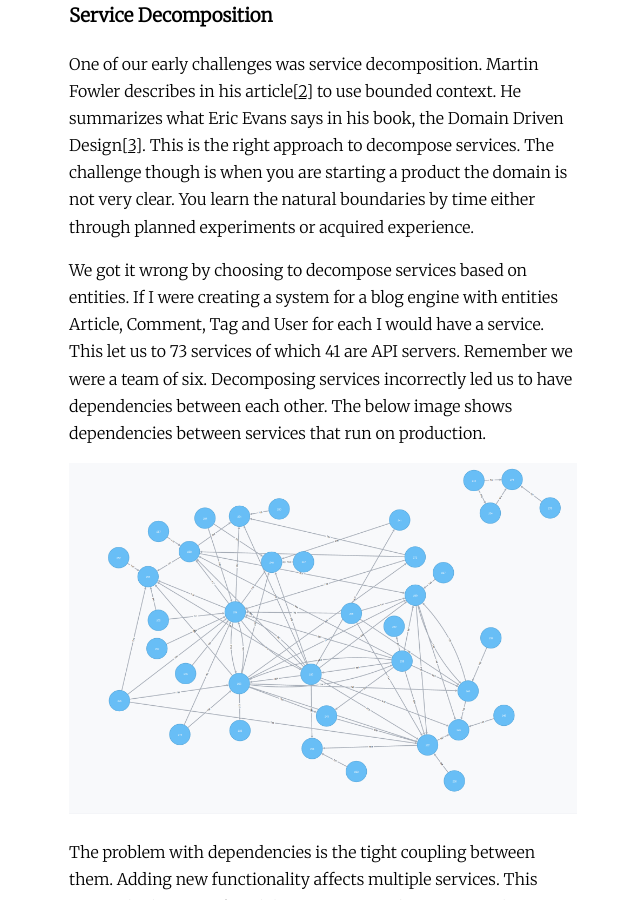
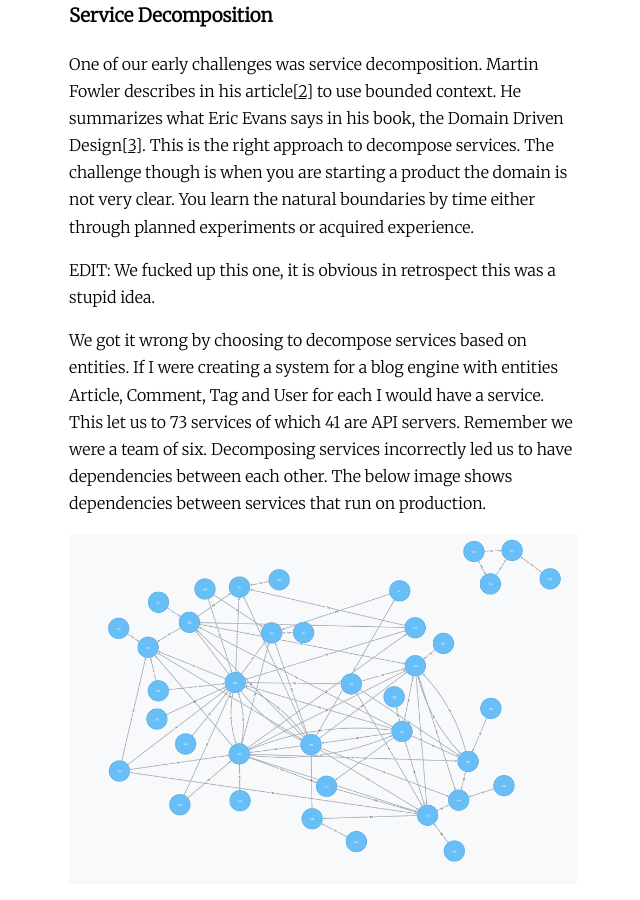
Before and after one commit to satran/satran.github.io, a Jekyll site: the page built from _posts/2017-02-26-Ditch-micro-services-for-your-next-startup.md, in a window 1280 px wide and 900 px high, scrolled down 638 px. Shown: the whole window, without its empty margins (317-957 px from the left). Built offline with Jekyll 4.4.1, drawn with Linux system fonts in a browser that asks for light colours.

Commit message:
Acknowledge mistakes

```diff
--- a/_posts/2017-02-26-Ditch-micro-services-for-your-next-startup.md
+++ b/_posts/2017-02-26-Ditch-micro-services-for-your-next-startup.md
@@ -15,10 +15,11 @@ In 2015 I joined OptioPay to build a system that transfers money. We had a clean
 
 One of our early challenges was service decomposition. Martin Fowler describes in his article[[2](#2)] to use bounded context. He summarizes what Eric Evans says in his book, the Domain Driven Design[[3](#3)]. This is the right approach to decompose services. The challenge though is when you are starting a product the domain is not very clear. You learn the natural boundaries by time either through planned experiments or acquired experience.
 
+EDIT: We fucked up this one, it is obvious in retrospect this was a stupid idea.
+
 We got it wrong by choosing to decompose services based on entities. If I were creating a system for a blog engine with entities Article, Comment, Tag and User for each I would have a service. This let us to 73 services of which 41 are API servers. Remember we were a team of six. Decomposing services incorrectly led us to have dependencies between each other. The below image shows dependencies between services that run on production.
 
 ![Service Dependencies](/images/others/dependencies.png "Service Dependencies")
-
 
 The problem with dependencies is the tight coupling between them. Adding new functionality affects multiple services. This causes duplication of work because you tend to write similar functionality in dependent services.
 
```
